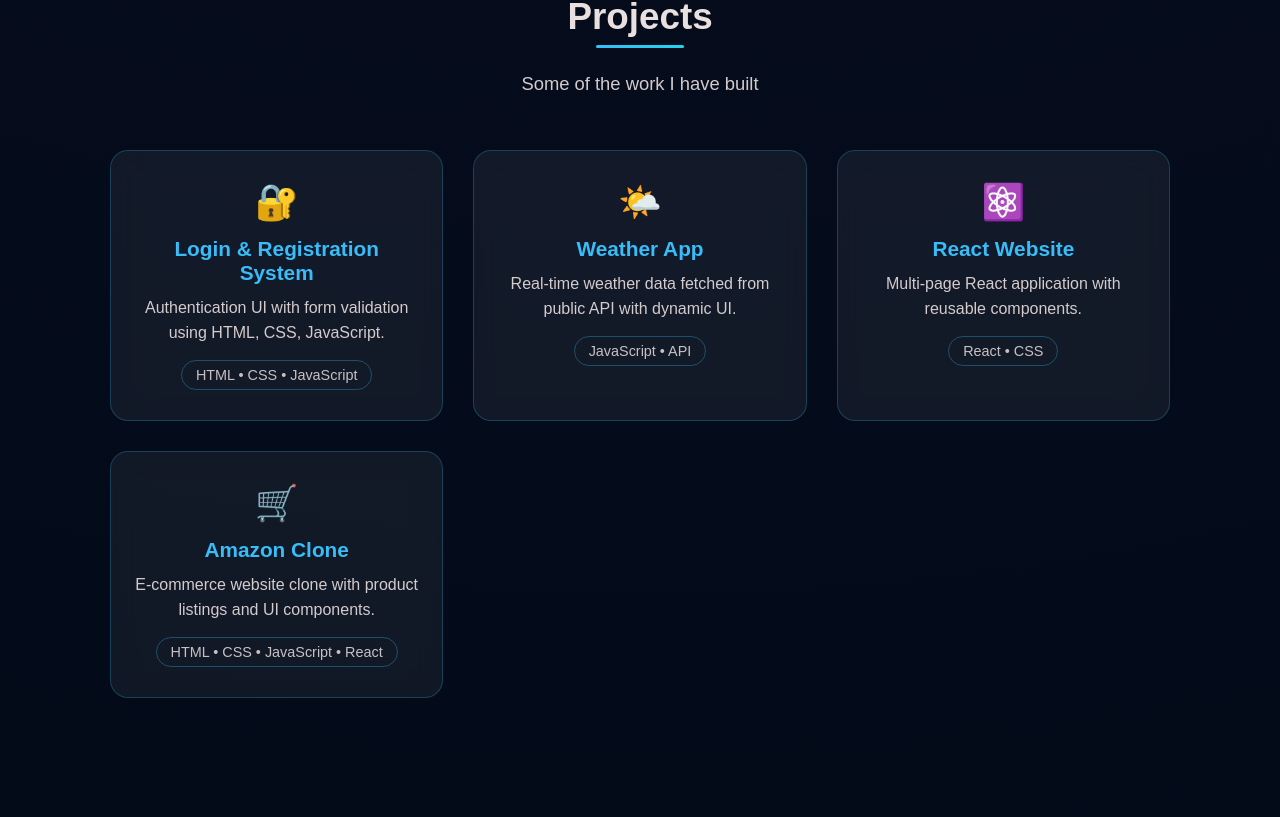
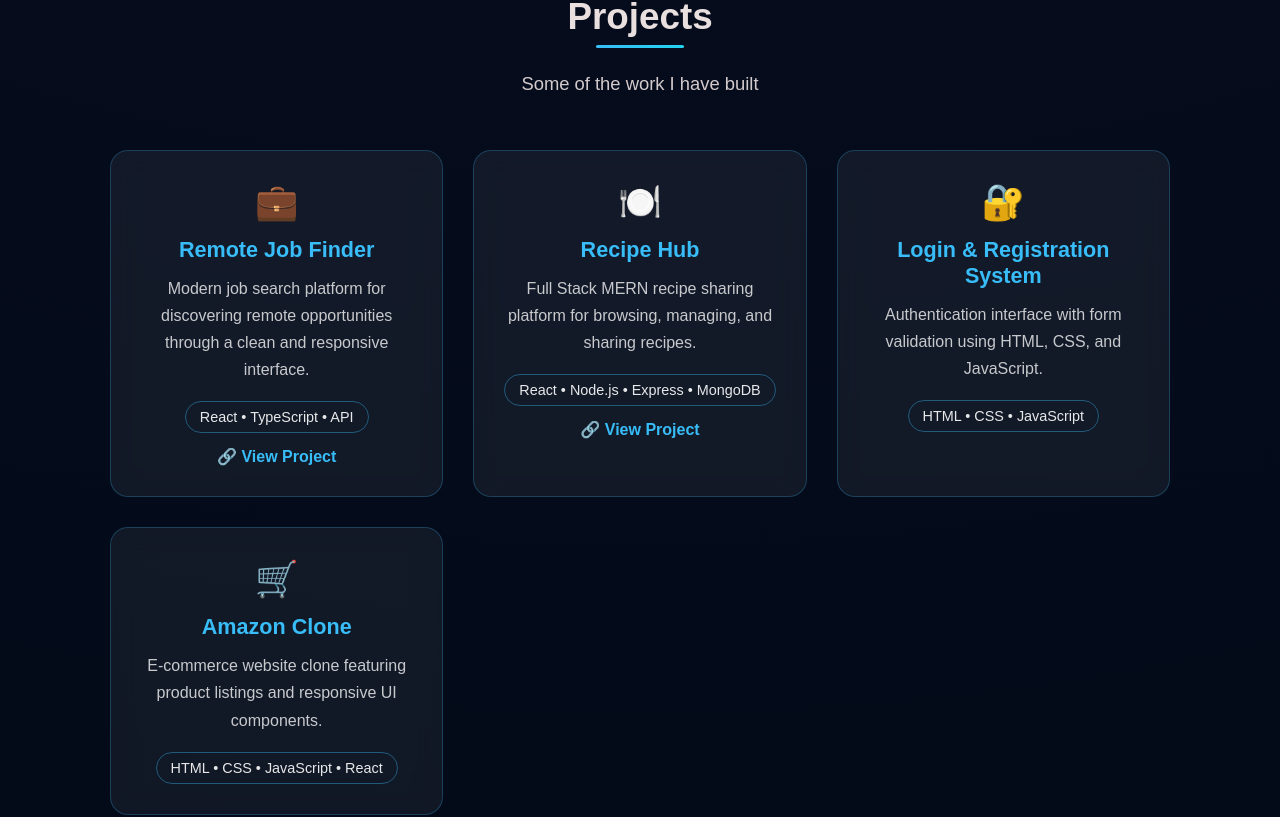
Before and after one commit to KANHAIYASINGH337/portfolio, a React (Create React App) app: page / in a window 1280 px wide. Shown: the part 2063-2880 px from the top of the page. Built offline with nearby package versions, Linux system fonts and the light colour scheme.

Commit message:
Refine portfolio project links and presentation

```diff
--- a/src/App.css
+++ b/src/App.css
@@ -558,66 +558,105 @@ body{font-family:"Poppins",sans-serif}
 
 
 /* ===== PROFESSIONAL PROJECTS ===== */
-.projects-pro{
-  padding:80px 20px;
-  max-width:1100px;
-  margin:auto;
-  text-align:center;
+
+.projects-pro {
+  padding: 80px 20px;
+  max-width: 1100px;
+  margin: auto;
+  text-align: center;
 }
 
 /* GRID */
-.projects-cards{
-  margin-top:50px;
-  display:grid;
-  grid-template-columns:repeat(3,1fr);
-  gap:30px;
+
+.projects-cards {
+  margin-top: 50px;
+  display: grid;
+  grid-template-columns: repeat(3, 1fr);
+  gap: 30px;
 }
 
 /* CARD */
-.project-card{
-  background:rgba(255,255,255,.06);
-  border:1px solid rgba(56,189,248,.25);
-  border-radius:18px;
-  padding:30px 24px;
-  transition:.35s ease;
-  backdrop-filter:blur(12px);
+
+.project-card {
+  background: rgba(255, 255, 255, 0.06);
+  border: 1px solid rgba(56, 189, 248, 0.25);
+  border-radius: 18px;
+  padding: 30px 24px;
+  transition: 0.35s ease;
+  backdrop-filter: blur(12px);
+  text-align: center;
 }
 
-.project-card:hover{
-  transform:translateY(-10px);
-  box-shadow:0 15px 40px rgba(56,189,248,.35);
-  border-color:#38bdf8;
+.project-card:hover {
+  transform: translateY(-8px);
+  box-shadow: 0 15px 40px rgba(56, 189, 248, 0.25);
+  border-color: #38bdf8;
 }
 
 /* ICON */
-.project-icon{
-  font-size:2.2rem;
-  margin-bottom:14px;
+
+.project-icon {
+  font-size: 2.2rem;
+  margin-bottom: 14px;
 }
 
 /* TITLE */
-.project-card h3{
-  font-size:1.3rem;
-  margin-bottom:10px;
-  color:#38bdf8;
+
+.project-card h3 {
+  font-size: 1.35rem;
+  margin-bottom: 12px;
+  color: #38bdf8;
+  font-weight: 700;
 }
 
-/* DESC */
-.project-card p{
-  font-size:1rem;
-  line-height:1.6;
-  opacity:.9;
-  margin-bottom:14px;
+/* DESCRIPTION */
+
+.project-card p {
+  font-size: 1rem;
+  line-height: 1.7;
+  color: rgba(255, 255, 255, 0.85);
+  margin-bottom: 18px;
 }
 
 /* TECH STACK */
-.project-tech{
-  display:inline-block;
-  font-size:.9rem;
-  opacity:.85;
-  border:1px solid rgba(56,189,248,.4);
-  padding:6px 14px;
-  border-radius:20px;
+
+.project-tech {
+  display: inline-block;
+  font-size: 0.9rem;
+  border: 1px solid rgba(56, 189, 248, 0.4);
+  padding: 7px 14px;
+  border-radius: 999px;
+  color: rgba(255, 255, 255, 0.9);
+}
+
+/* LIVE DEMO BUTTON */
+
+.project-link {
+  display: block;
+  margin-top: 14px;
+  text-decoration: none;
+  color: #38bdf8;
+  font-weight: 600;
+  transition: 0.3s;
+}
+
+.project-link:hover {
+  color: #67e8f9;
+  text-decoration: underline;
+}
+
+/* RESPONSIVE */
+
+@media (max-width: 900px) {
+  .projects-cards {
+    grid-template-columns: repeat(2, 1fr);
+  }
+}
+
+@media (max-width: 600px) {
+  .projects-cards {
+    grid-template-columns: 1fr;
+  }
 }
 
 /* ===== RESPONSIVE ===== */
--- a/src/components/Projects.jsx
+++ b/src/components/Projects.jsx
@@ -1,4 +1,37 @@
 import "../App.css";
+
+const projects = [
+  {
+    icon: "💼",
+    title: "Remote Job Finder",
+    description:
+      "Modern job search platform for discovering remote opportunities through a clean and responsive interface.",
+    tech: "React • TypeScript • API",
+    url: "https://github.com/KANHAIYASINGH337/job-finder",
+  },
+  {
+    icon: "🍽️",
+    title: "Recipe Hub",
+    description:
+      "Full Stack MERN recipe sharing platform for browsing, managing, and sharing recipes.",
+    tech: "React • Node.js • Express • MongoDB",
+    url: "https://github.com/KANHAIYASINGH337/FoodRecipe",
+  },
+  {
+    icon: "🔐",
+    title: "Login & Registration System",
+    description:
+      "Authentication interface with form validation using HTML, CSS, and JavaScript.",
+    tech: "HTML • CSS • JavaScript",
+  },
+  {
+    icon: "🛒",
+    title: "Amazon Clone",
+    description:
+      "E-commerce website clone featuring product listings and responsive UI components.",
+    tech: "HTML • CSS • JavaScript • React",
+  },
+];
 
 export default function Projects() {
   return (
@@ -7,44 +40,28 @@ export default function Projects() {
       <p className="section-sub">Some of the work I have built</p>
 
       <div className="projects-cards">
+        {projects.map((project, index) => (
+          <div key={index} className="project-card">
+            <div className="project-icon">{project.icon}</div>
 
-        <div className="project-card">
-          <div className="project-icon">🔐</div>
-          <h3>Login & Registration System</h3>
-          <p>
-            Authentication UI with form validation using HTML, CSS, JavaScript.
-          </p>
-          <span className="project-tech">HTML • CSS • JavaScript</span>
-        </div>
+            <h3>{project.title}</h3>
 
-        <div className="project-card">
-          <div className="project-icon">🌤️</div>
-          <h3>Weather App</h3>
-          <p>
-            Real-time weather data fetched from public API with dynamic UI.
-          </p>
-          <span className="project-tech">JavaScript • API</span>
-        </div>
+            <p>{project.description}</p>
 
-        <div className="project-card">
-          <div className="project-icon">⚛️</div>
-          <h3>React Website</h3>
-          <p>
-            Multi-page React application with reusable components.
-          </p>
-          <span className="project-tech">React • CSS</span>
-        </div>
+            <span className="project-tech">{project.tech}</span>
 
-        {/* ✅ NEW PROJECT */}
-        <div className="project-card">
-          <div className="project-icon">🛒</div>
-          <h3>Amazon Clone</h3>
-          <p>
-            E-commerce website clone with product listings and UI components.
-          </p>
-          <span className="project-tech">HTML • CSS • JavaScript • React</span>
-        </div>
-
+            {project.url && (
+              <a
+                href={project.url}
+                target="_blank"
+                rel="noopener noreferrer"
+                className="project-link"
+              >
+                🔗 View Project
+              </a>
+            )}
+          </div>
+        ))}
       </div>
     </section>
   );
```
